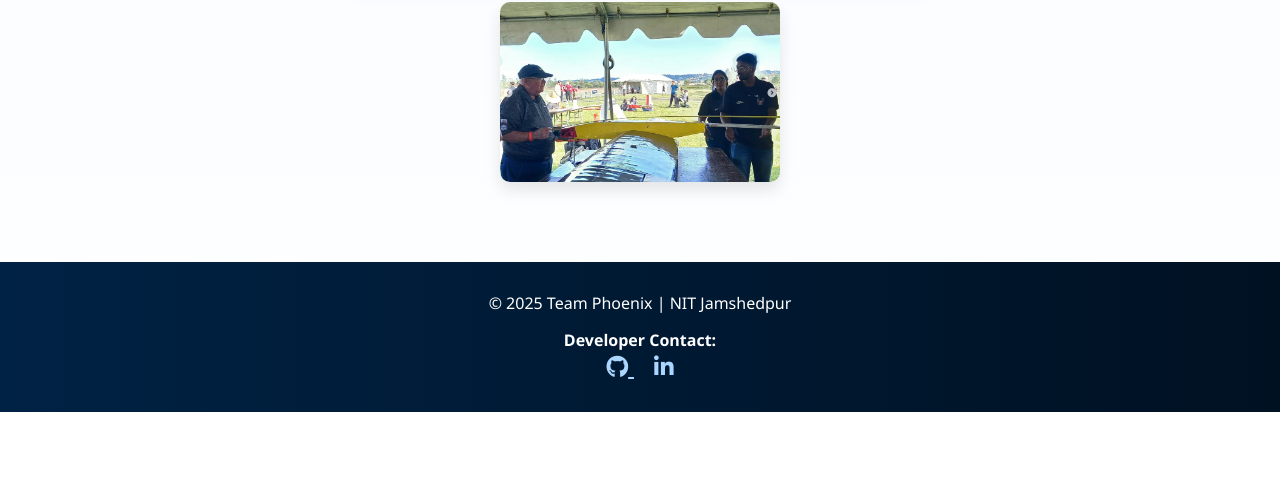
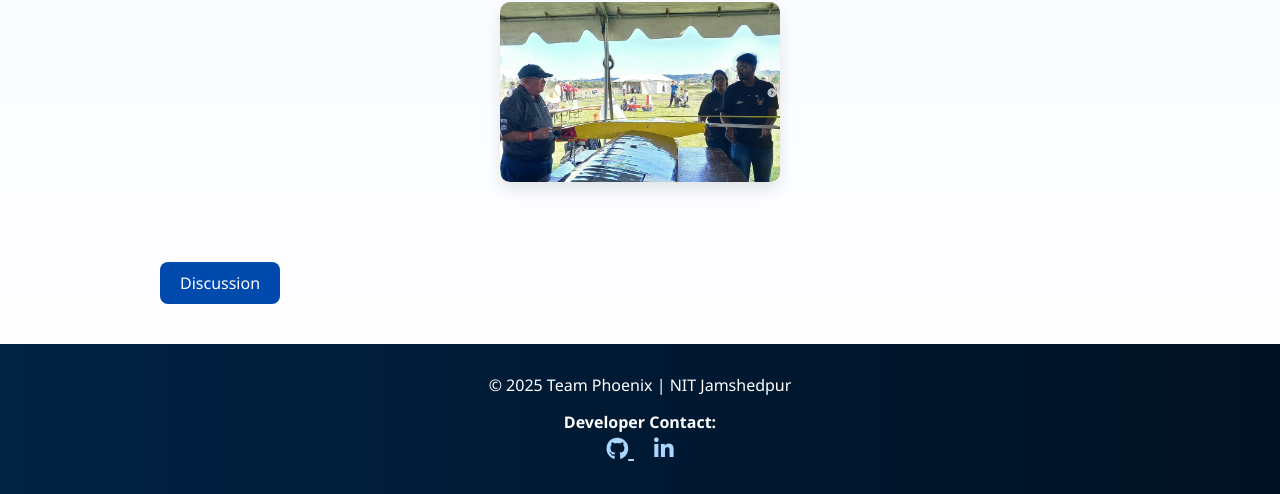
Before and after one commit to ayushv-nitj/team-phoenix-website, a website: page about.html in a window 1280 px wide. Shown: the part 2048-2542 px from the top of the page. Before the commit the page ends 2460 px from the top, so only its background shows below. Drawn offline with nearby package versions, Linux system fonts and the light colour scheme.

Commit message:
update discussion link

```diff
--- a/about.html
+++ b/about.html
@@ -47,7 +47,7 @@
 
 <li><a href="about.html">About</a></li>
     <li><a href="contact.html">Contact Us</a></li>
-        <li><a href="https://discussion-forum-topaz.vercel.app/thread/686da6f9ebbbca208bca88d3">Discussion</a></li>
+        <li><a href="https://discussion-forum-topaz.vercel.app/">Discussion</a></li>
 
   </ul>
 
@@ -219,6 +219,19 @@
       color: #fff;
       border: 2px solid #004aad;
     }
+
+    .discussion-btn {
+      display: inline-block;
+      margin-left: 160px;
+      margin-bottom:40px;
+      text-decoration: none;
+      color: white;
+      background-color: #004aad;
+      padding: 10px 20px;
+      border-radius: 8px;
+      transition: all 0.3s ease;
+
+    }
   </style>
 
 
@@ -286,10 +299,14 @@ practical layout that can be executed effectively.
       <img src="images/lab1.png" alt="Lab Image 1">
       <img src="images/lab2.png" alt="Lab Image 2">
       <img src="images/lab3.png" alt="Lab Image 3">
+
+       </div>
     </div>
 
+    <div><a href="https://discussion-forum-topaz.vercel.app/" class="discussion-btn" target="main">Discussion</a></div>
 
-  </div>
+
+
 
   <!-- Footer Section -->
 <footer class="footer">
```
